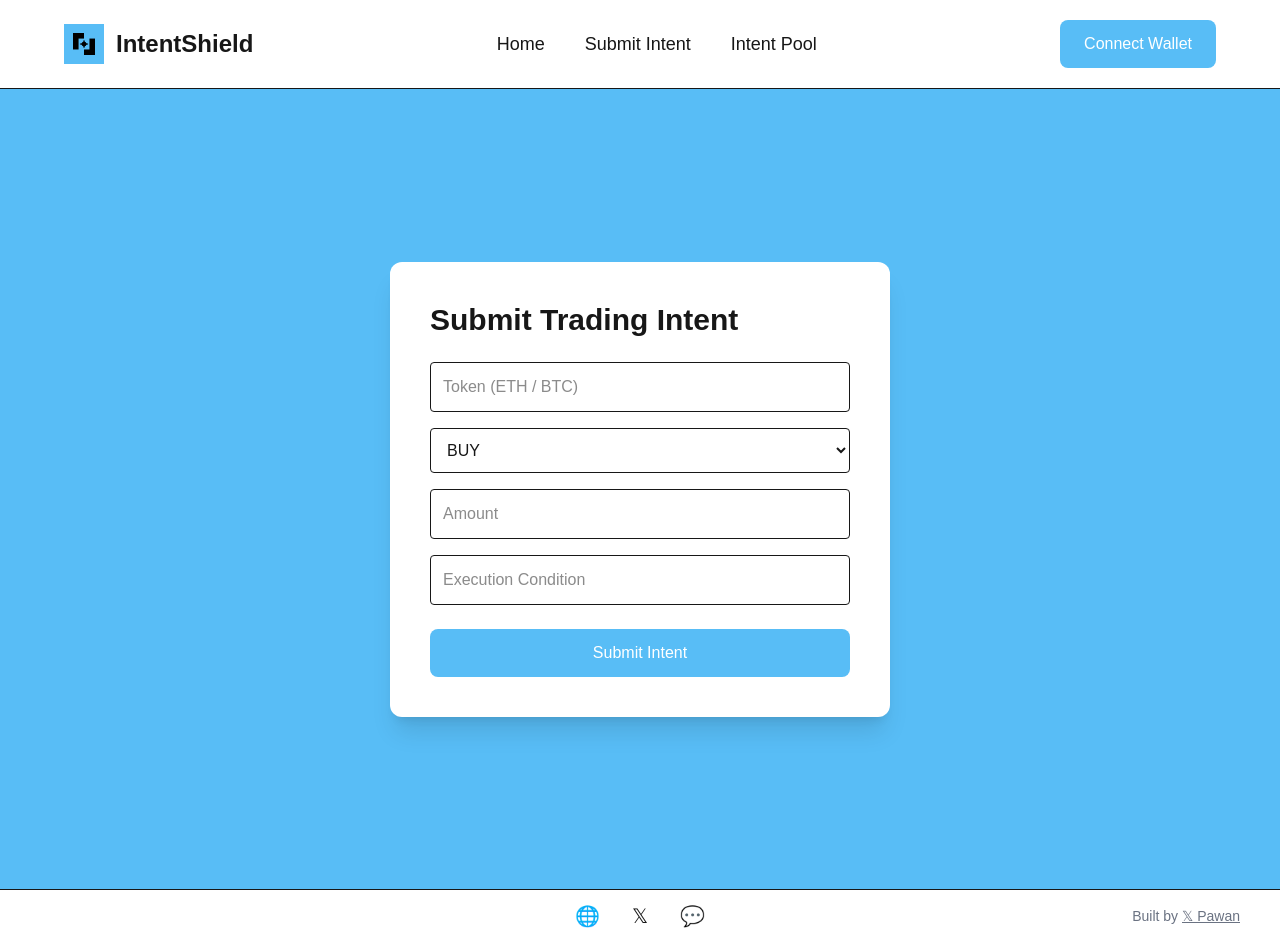
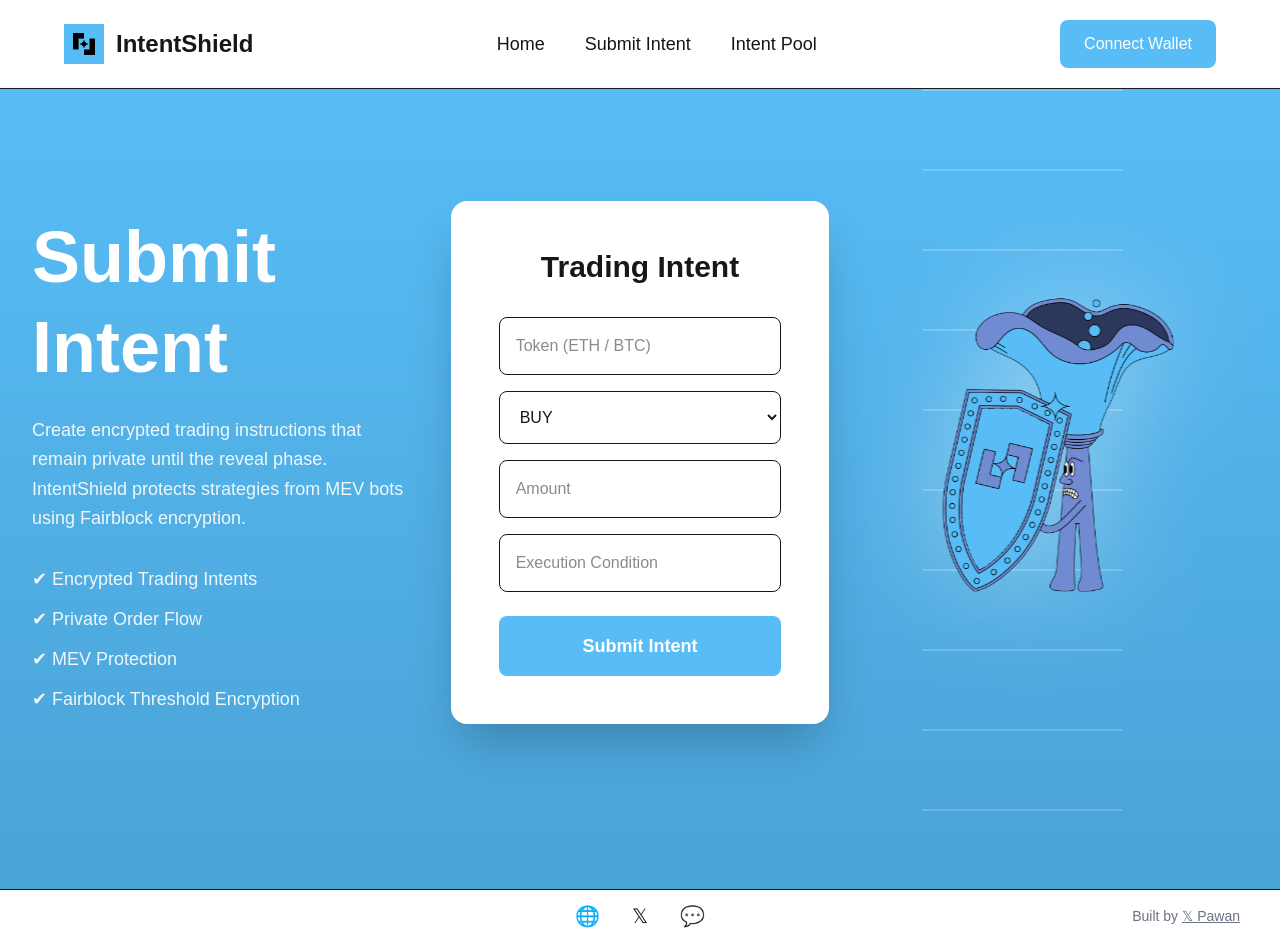
Before and after one commit to Pawan4291/intent-shield, a Next.js app: page /submit in a window 1280 px wide. Built offline with nearby package versions, Linux system fonts and the light colour scheme.

Commit message:
describe change

```diff
--- a/app/globals.css
+++ b/app/globals.css
@@ -80,3 +80,24 @@ padding-bottom:60px !important;
 padding-top:50px !important;
 padding-bottom:50px !important;
 }
+.section-glow {
+  position: relative;
+}
+
+.section-glow::before {
+  content: "";
+  position: absolute;
+  inset: -200px;
+  background: radial-gradient(
+    circle at center,
+    rgba(88,189,246,0.15),
+    transparent 70%
+  );
+  pointer-events: none;
+  z-index: 0;
+}
+
+.section-glow > * {
+  position: relative;
+  z-index: 1;
+}
--- a/app/page.tsx
+++ b/app/page.tsx
@@ -79,7 +79,7 @@ transition={{ duration:4, repeat:Infinity }}
 
 {/* FEATURES */}
 
-<div className="bg-white py-24">
+<div className="bg-white py-24 section-glow">
 
 <div className="max-w-[1200px] mx-auto px-6">
 
@@ -126,7 +126,7 @@ Trades execute only when the defined conditions are met.
 
 {/* HOW IT WORKS */}
 
-<div className="py-24 text-white">
+<div className="py-24 text-white section-glow">
 
 <div className="max-w-[1200px] mx-auto px-6">
 
@@ -173,7 +173,7 @@ Trades execute once conditions are satisfied.
 
 {/* PROTOCOL FLOW */}
 
-<div className="bg-white py-24">
+<div className="bg-white py-24 section-glow">
 
 <h2 className="text-4xl font-bold text-center mb-16">
 Protocol Flow
--- a/app/submit/page.tsx
+++ b/app/submit/page.tsx
@@ -1,9 +1,9 @@
 "use client"
 
-import { useState } from "react"
+import { useState, useEffect } from "react"
+import { intents } from "../intents"
+import { motion } from "framer-motion"
 import { useRouter } from "next/navigation"
-import { intents } from "../intents"
-import CryptoJS from "crypto-js"
 
 export default function SubmitPage(){
 
@@ -13,32 +13,26 @@ const [token,setToken] = useState("")
 const [action,setAction] = useState("BUY")
 const [amount,setAmount] = useState("")
 const [condition,setCondition] = useState("")
-const [loading,setLoading] = useState(false)
-const [step,setStep] = useState("")
+const [status,setStatus] = useState("")
+
+const [lines,setLines] = useState<number[]>([])
+
+useEffect(()=>{
+setLines(Array.from({length:10},(_,i)=>i))
+},[])
+
+
 
 const submitIntent = async () => {
-
-try{
-
-setLoading(true)
-
-setStep("Encrypting intent...")
-
-await new Promise(r => setTimeout(r,1000))
-
-const payload = `${token}|${action}|${amount}|${condition}`
-
-const encrypted = CryptoJS.SHA256(payload).toString()
-
-setStep("Connecting wallet...")
 
 const win = window as any
 
 if(!win.keplr){
 alert("Install Keplr Wallet")
-setLoading(false)
 return
 }
+
+setStatus("Executing transaction...")
 
 const chainId = "fairyring-testnet-1"
 
@@ -50,70 +44,130 @@ const accounts = await signer.getAccounts()
 
 const address = accounts[0].address
 
-setStep("Waiting for wallet signature...")
 
 await signer.signAmino(
 address,
 {
 chain_id: chainId,
-account_number: "0",
-sequence: "0",
-fee: { amount: [], gas: "0" },
-msgs: [],
-memo: "Commit Encrypted Intent"
+account_number:"0",
+sequence:"0",
+fee:{amount:[],gas:"0"},
+msgs:[],
+memo:"Submit Intent"
 }
 )
 
-setStep("Broadcasting encrypted intent...")
 
-await new Promise(r => setTimeout(r,1000))
+setStatus("Encrypting intent...")
+
+
+const payload =
+btoa(`${token}-${action}-${amount}-${condition}-${Date.now()}`)
 
 intents.push({
-id: intents.length + 1,
+id:intents.length+1,
 token,
 action,
 amount,
 condition,
-payload: encrypted,
-status: "Encrypted",
-revealed: false
+payload,
+revealed:false,
+status:"Encrypted"
 })
 
-setStep("Intent successfully committed")
 
-await new Promise(r => setTimeout(r,1200))
+setStatus("Intent submitted successfully ✔")
 
+setTimeout(()=>{
 router.push("/pool")
-
-}catch(e){
-
-alert("Transaction cancelled")
-
-setLoading(false)
+},1500)
 
 }
 
-}
+
 
 return(
 
-<div className="min-h-screen bg-[#58BDF6] flex items-center justify-center p-10">
+<div className="relative min-h-screen bg-gradient-to-b from-[#58BDF6] to-[#4aa3d6] overflow-hidden">
 
-<div className="bg-white rounded-xl shadow-xl p-10 w-[500px]">
 
-<h1 className="text-3xl font-bold mb-6">
-Submit Trading Intent
+{/* ELECTRIC LINES */}
+
+<div className="absolute inset-0 opacity-20 pointer-events-none">
+
+{lines.map((i)=>{
+
+const top=(i*10)%100
+
+return(
+
+<div
+key={i}
+className="absolute h-[2px] bg-white animate-pulse"
+style={{
+top:top+"%",
+left:"-200px",
+width:"200px",
+animation:"moveLine 10s linear infinite"
+}}
+/>
+
+)
+
+})}
+
+</div>
+
+
+
+<div className="max-w-[1300px] mx-auto grid grid-cols-3 items-center gap-10 px-8 pt-28">
+
+
+{/* LEFT TEXT */}
+
+<div className="text-white">
+
+<h1 className="text-7xl font-bold mb-6 leading-tight">
+Submit Intent
 </h1>
 
+<p className="text-lg opacity-90 max-w-md leading-relaxed mb-8">
+Create encrypted trading instructions that remain private until the reveal phase.
+IntentShield protects strategies from MEV bots using Fairblock encryption.
+</p>
+
+<div className="space-y-3 text-white/90 text-lg">
+
+<div>✔ Encrypted Trading Intents</div>
+<div>✔ Private Order Flow</div>
+<div>✔ MEV Protection</div>
+<div>✔ Fairblock Threshold Encryption</div>
+
+</div>
+
+</div>
+
+
+
+{/* CENTER FORM */}
+
+<div className="flex justify-center">
+
+<div className="bg-white p-12 rounded-2xl shadow-2xl w-[500px]">
+
+<h2 className="text-3xl font-bold mb-8 text-center">
+Trading Intent
+</h2>
+
 <input
-className="border w-full p-3 rounded mb-4"
 placeholder="Token (ETH / BTC)"
+className="w-full border rounded-lg p-4 mb-4"
 value={token}
 onChange={(e)=>setToken(e.target.value)}
 />
 
 <select
-className="border w-full p-3 rounded mb-4"
+className="w-full border rounded-lg p-4 mb-4"
 value={action}
 onChange={(e)=>setAction(e.target.value)}
 >
@@ -122,43 +176,58 @@ onChange={(e)=>setAction(e.target.value)}
 </select>
 
 <input
-className="border w-full p-3 rounded mb-4"
 placeholder="Amount"
+className="w-full border rounded-lg p-4 mb-4"
 value={amount}
 onChange={(e)=>setAmount(e.target.value)}
 />
 
 <input
-className="border w-full p-3 rounded mb-6"
 placeholder="Execution Condition"
+className="w-full border rounded-lg p-4 mb-6"
 value={condition}
 onChange={(e)=>setCondition(e.target.value)}
 />
 
 <button
 onClick={submitIntent}
-disabled={loading}
-className="bg-[#58BDF6] text-white w-full py-3 rounded-lg"
+className="w-full bg-[#58BDF6] text-white py-4 rounded-lg text-lg font-semibold hover:scale-105 transition"
 >
 Submit Intent
 </button>
 
-{loading && (
 
-<div className="mt-6 text-center">
-
-<div className="animate-pulse text-blue-600 font-semibold">
-{step}
+{status && (
+<div className="mt-5 text-center text-gray-700 font-semibold">
+{status}
 </div>
-
-</div>
-
 )}
 
 </div>
 
 </div>
 
+
+
+{/* RIGHT MASCOT */}
+
+<div className="flex justify-center">
+
+<motion.img
+src="/mascot/mascot.png"
+className="w-[500px] drop-shadow-[0_0_60px_rgba(255,255,255,0.4)] scale-x-[-1]"
+animate={{ y:[0,-20,0] }}
+transition={{ duration:4, repeat:Infinity }}
+/>
+
+</div>
+
+
+</div>
+
+
+</div>
+
 )
 
 }
```
